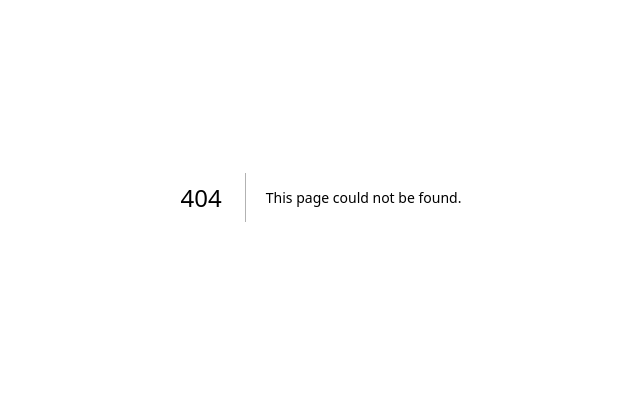
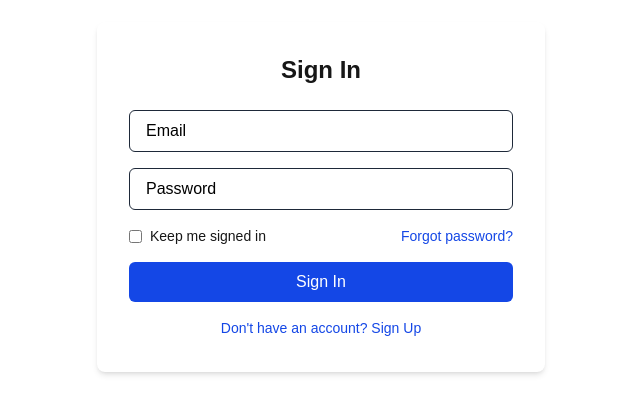
Before and after one commit to Khulunjabulo/PressPassDesktop, a Next.js app: page /signin in a window 1280 px wide. Before the commit this address had no page. Shown: the part 203-616 px from the top of the page, without its empty margins (319-959 px from the left). Built offline with nearby package versions, Linux system fonts and the light colour scheme.

Commit message:
Sign In page

```diff
--- a/app/page.js
+++ b/app/page.js
@@ -1,11 +1,35 @@
-import SignUp from '../components/pages/SignUp'
+"use client";
 
-export default function Home() {
+import '../app/globals.css';
+import SignIn from '@/components/pages/SignIn';
+import SignUp from '@/components/pages/SignUp';
+// import Header from '@/components/Header';
+
+import { usePathname } from 'next/navigation';
+
+export default function App() {
+  const pathname = usePathname();
+
+  let page;
+  switch (pathname) {
+    case '/signin':
+      page = <Signin />;
+      break;
+    case '/signup':
+      page = <SignUp />;
+      break;
+    case '/':
+    default:
+      page = <Home />;
+  }
+
   return (
-    //<main className="flex min-h-screen flex-col items-center justify-center bg-gray-100">
-     // <h1 className="text-2xl font-bold mb-6">Welcome to PressPass</h1>
-
-      <SignUp />
-    //</main>
-  )
+    <div className="min-h-screen flex flex-col">
+      {/* <Header /> */}
+      <main className="flex-grow">{page}</main>
+      <footer className="bg-gray-100 py-4 text-center text-sm text-gray-500">
+        © {new Date().getFullYear()} MyApp. All rights reserved.
+      </footer>
+    </div>
+  );
 }
--- /dev/null
+++ b/app/signin/page.jsx
@@ -0,0 +1,5 @@
+import SignIn from "../../components/pages/SignIn";
+
+export default function SignInPage() {
+  return <SignIn />;
+}
--- a/components/pages/SignIn.jsx
+++ b/components/pages/SignIn.jsx
@@ -1 +1,80 @@
-//Sign In
+'use client';
+
+import { useState } from 'react';
+import { useRouter } from 'next/navigation';
+
+export default function SignIn() {
+  const [email, setEmail] = useState('');
+  const [password, setPassword] = useState('');
+  const [keepSignedIn, setKeepSignedIn] = useState(false);
+  const router = useRouter();
+
+  const handleSignIn = (e) => {
+    e.preventDefault();
+    alert(`Form submitted (no authentication logic implemented yet)
+Email: ${email}
+Password: ${password}
+Keep me signed in: ${keepSignedIn}`);
+    // router.push('/'); // Uncomment when authentication is implemented
+  };
+
+  return (
+    <div className="min-h-screen flex items-center justify-center black">
+      <div className="w-full max-w-md bg-white p-8 rounded-lg shadow-md">
+        <h2 className="text-2xl font-semibold text-center mb-6">Sign In</h2>
+        <form onSubmit={handleSignIn} className="space-y-4">
+          <input
+            type="email"
+            placeholder="Email"
+            value={email}
+            onChange={(e) => setEmail(e.target.value)}
+            required
+            className="w-full px-4 py-2 border border-gray-800 rounded-md focus:outline-none focus:ring-2 focus:ring-blue-600 placeholder-black"
+
+          />
+          <input
+            type="password"
+            placeholder="Password"
+            value={password}
+            onChange={(e) => setPassword(e.target.value)}
+            required
+            className="w-full px-4 py-2 border border-gray-800 rounded-md focus:outline-none focus:ring-2 focus:ring-blue-600 placeholder-black"
+          />
+
+          <div className="flex items-center justify-between text-sm">
+            <label className="flex items-center gap-2">
+              <input
+                type="checkbox"
+                checked={keepSignedIn}
+                onChange={(e) => setKeepSignedIn(e.target.checked)}
+                className="text-blue-800"
+              />
+              Keep me signed in
+            </label>
+            <button
+              type="button"
+              onClick={() => alert('Forgot password logic goes here')}
+              className="text-blue-700 hover:underline"
+            >
+              Forgot password?
+            </button>
+          </div>
+
+          <button
+            type="submit"
+            className="w-full bg-blue-700 text-white py-2 rounded-md hover:bg-blue-800 transition"
+          >
+            Sign In
+          </button>
+        </form>
+
+        <button
+          onClick={() => router.push('/signup')}
+          className="mt-4 text-sm text-blue-700 hover:underline bg-transparent border-none cursor-pointer w-full text-center"
+        >
+          Don't have an account? Sign Up
+        </button>
+      </div>
+    </div>
+  );
+}
```
